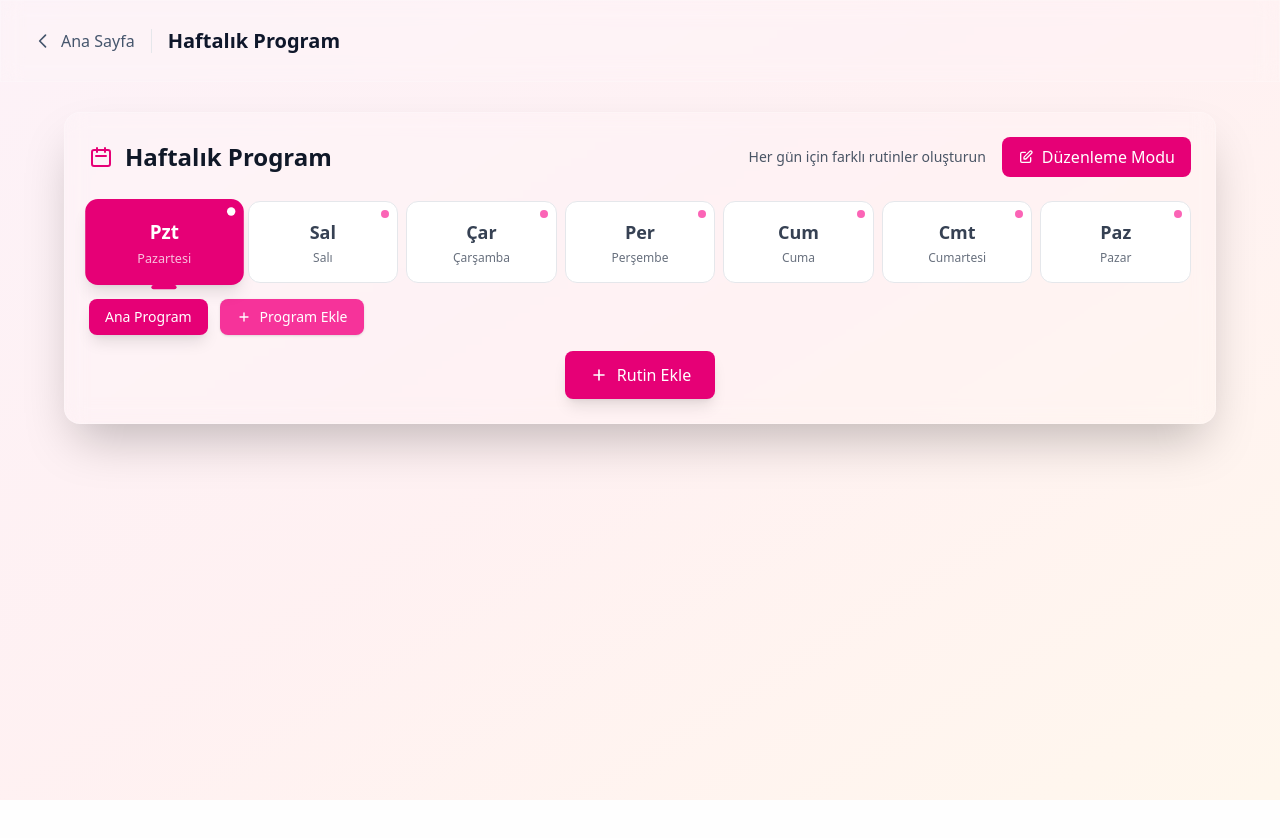
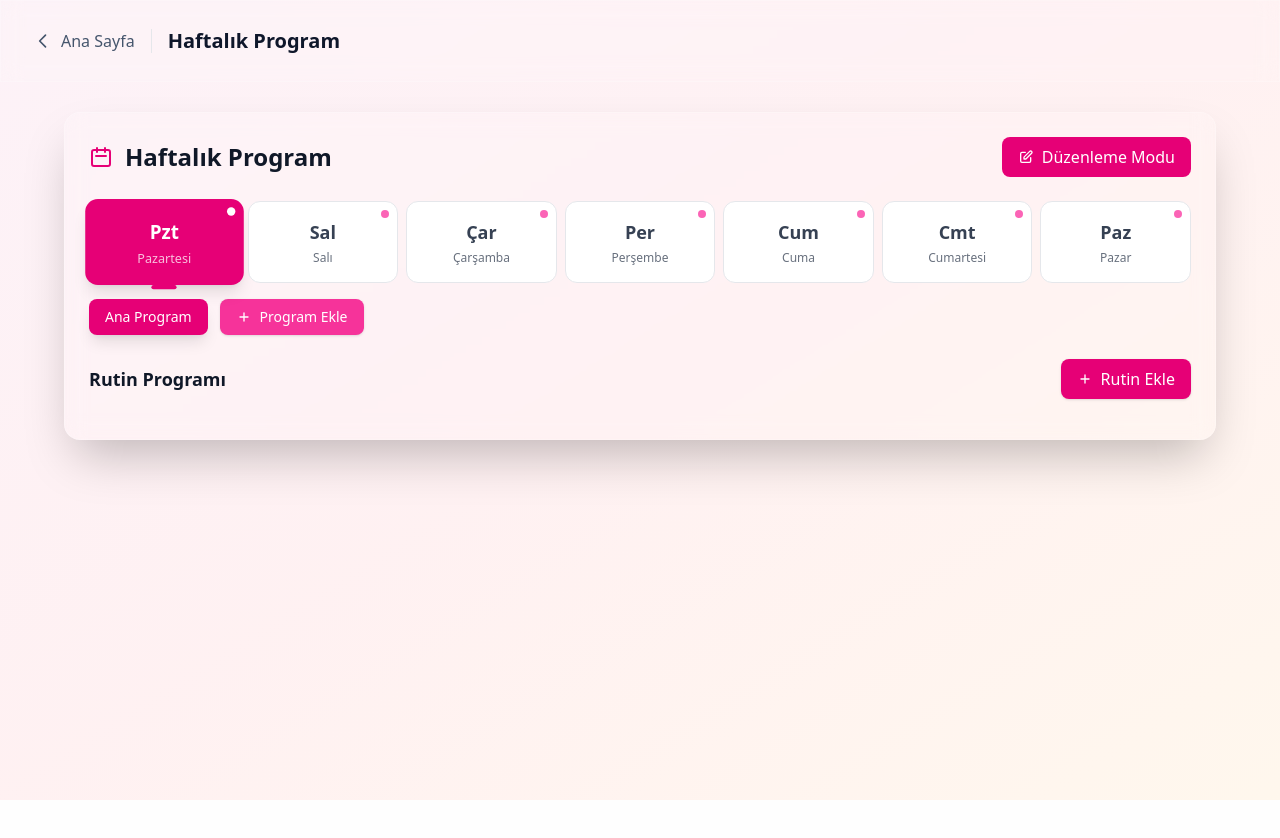
Before and after one commit to MesatArslan/MyHub, a Next.js app: page /routine-tracker in a window 1280 px wide. Both pictures are taken after a click on the button "Düzenle". Shown: the top 838 px of the page. Built offline with nearby package versions, Linux system fonts and the light colour scheme.

Commit message:
routine page updated
paste and copy button added

```diff
--- a/src/app/routine-tracker/components/RoutineScheduleForm.tsx
+++ b/src/app/routine-tracker/components/RoutineScheduleForm.tsx
@@ -104,7 +104,7 @@ export default function RoutineScheduleForm({ selectedDay, unsavedItems, onUnsav
               <div className="md:col-span-1 flex justify-end">
                 <button
                   onClick={() => saveScheduleItem(item)}
-                  className="px-4 py-2 bg-green-600 hover:bg-green-700 text-white rounded-lg transition-colors duration-200"
+                  className="px-4 py-2 bg-pink-600 hover:bg-pink-700 text-white rounded-lg transition-colors duration-200 shadow-sm"
                   title="Kaydet"
                 >
                   <svg className="w-5 h-5" fill="none" stroke="currentColor" viewBox="0 0 24 24">
--- a/src/app/routine-tracker/components/WeeklyDaySelector.tsx
+++ b/src/app/routine-tracker/components/WeeklyDaySelector.tsx
@@ -29,6 +29,10 @@ export interface WeeklyDaySelectorProps {
   onEditItem?: (item: RoutineScheduleItemResponseDto) => void;
   onUnsavedItemsChange?: (items: RoutineScheduleItem[]) => void;
   onReorderItems?: (items: RoutineScheduleItemResponseDto[]) => void;
+  copiedRoutine?: RoutineScheduleItemResponseDto[] | null;
+  copiedFromDay?: string | null;
+  onCopyRoutine?: () => void;
+  onPasteRoutine?: () => void;
 }
 
 const DAYS_OF_WEEK = [
@@ -58,7 +62,11 @@ export default function WeeklyDaySelector({
   onDeleteItem,
   onEditItem,
   onUnsavedItemsChange,
-  onReorderItems
+  onReorderItems,
+  copiedRoutine = null,
+  copiedFromDay = null,
+  onCopyRoutine,
+  onPasteRoutine
 }: WeeklyDaySelectorProps) {
 
   const [editingProgramId, setEditingProgramId] = useState<string | null>(null);
@@ -153,9 +161,35 @@ export default function WeeklyDaySelector({
           </h2>
         </div>
         <div className="flex items-center gap-4">
-          <div className="text-sm text-gray-600 dark:text-gray-400">
-            Her gün için farklı rutinler oluşturun
-          </div>
+          <div className="flex items-center gap-2">
+            {/* Copy Button - Show when in edit mode and there are saved items */}
+            {isEditMode && savedItems.length > 0 && onCopyRoutine && (
+              <button
+                onClick={onCopyRoutine}
+                className="flex items-center px-4 py-2 bg-pink-500 hover:bg-pink-600 text-white rounded-lg transition-colors duration-200 shadow-sm"
+                title="Rutini Kopyala"
+              >
+                <svg className="w-4 h-4 mr-2" fill="none" stroke="currentColor" viewBox="0 0 24 24">
+                  <path strokeLinecap="round" strokeLinejoin="round" strokeWidth={2} d="M8 16H6a2 2 0 01-2-2V6a2 2 0 012-2h8a2 2 0 012 2v2m-6 12h8a2 2 0 002-2v-8a2 2 0 00-2-2h-8a2 2 0 00-2 2v8a2 2 0 002 2z" />
+                </svg>
+                Kopyala
+              </button>
+            )}
+
+            {/* Paste Button - Show when in edit mode, there's a copied routine and we're on a different day */}
+            {isEditMode && copiedRoutine && copiedRoutine.length > 0 && copiedFromDay && copiedFromDay !== selectedDay && onPasteRoutine && (
+              <button
+                onClick={onPasteRoutine}
+                className="flex items-center px-4 py-2 bg-rose-600 hover:bg-rose-700 text-white rounded-lg transition-colors duration-200 shadow-sm"
+                title="Rutini Yapıştır"
+              >
+                <svg className="w-4 h-4 mr-2" fill="none" stroke="currentColor" viewBox="0 0 24 24">
+                  <path strokeLinecap="round" strokeLinejoin="round" strokeWidth={2} d="M9 5H7a2 2 0 00-2 2v12a2 2 0 002 2h10a2 2 0 002-2V7a2 2 0 00-2-2h-2M9 5a2 2 0 002 2h2a2 2 0 002-2M9 5a2 2 0 012-2h2a2 2 0 012 2" />
+                </svg>
+                Yapıştır
+              </button>
+            )}
+
             {onEditModeChange && (
               <button
                 onClick={() => onEditModeChange(!isEditMode)}
@@ -171,6 +205,7 @@ export default function WeeklyDaySelector({
                 {isEditMode ? 'Düzenleme Modu' : 'Düzenle'}
               </button>
             )}
+          </div>
         </div>
       </div>
 
@@ -294,27 +329,26 @@ export default function WeeklyDaySelector({
         </div>
       )}
 
-      {/* Add Routine Button - Show under days boxes when in edit mode */}
+      {/* Display saved schedule items - Always visible under the button */}
+      {(displayItems.length > 0 || isEditMode) && (
+        <div className="mt-6">
+          <div className="flex items-center justify-between mb-4">
+            <h3 className="text-lg font-bold text-gray-900 dark:text-white">
+              Rutin Programı
+            </h3>
+            {/* Add Routine Button - Show on same row as heading when in edit mode */}
             {isEditMode && onAddRoutine && (
-        <div className="mt-4 flex justify-center">
               <button
                 onClick={onAddRoutine}
-            className="flex items-center px-6 py-3 bg-pink-600 hover:bg-pink-700 text-white rounded-lg transition-colors duration-200 shadow-lg"
+                className="flex items-center px-4 py-2 bg-pink-600 hover:bg-pink-700 text-white rounded-lg transition-colors duration-200 shadow-sm"
               >
-            <svg className="w-5 h-5 mr-2" fill="none" stroke="currentColor" viewBox="0 0 24 24">
+                <svg className="w-4 h-4 mr-2" fill="none" stroke="currentColor" viewBox="0 0 24 24">
                   <path strokeLinecap="round" strokeLinejoin="round" strokeWidth={2} d="M12 6v6m0 0v6m0-6h6m-6 0H6" />
                 </svg>
                 Rutin Ekle
               </button>
+            )}
           </div>
-      )}
-
-      {/* Display saved schedule items - Always visible under the button */}
-      {displayItems.length > 0 && (
-        <div className="mt-6">
-          <h3 className="text-lg font-bold text-gray-900 dark:text-white mb-4">
-            Rutin Programı
-          </h3>
           <div className="space-y-2">
             {displayItems.map((item, index) => (
               <div
@@ -454,7 +488,7 @@ export default function WeeklyDaySelector({
                 {/* Save button */}
                 <button
                   onClick={() => saveScheduleItem(item)}
-                  className="flex-shrink-0 px-4 py-2 bg-green-600 hover:bg-green-700 text-white rounded-lg transition-colors duration-200 flex items-center gap-2 shadow-sm hover:shadow"
+                  className="flex-shrink-0 px-4 py-2 bg-pink-600 hover:bg-pink-700 text-white rounded-lg transition-colors duration-200 flex items-center gap-2 shadow-sm hover:shadow"
                   title="Kaydet"
                 >
                   <svg className="w-4 h-4" fill="none" stroke="currentColor" viewBox="0 0 24 24">
--- a/src/app/routine-tracker/page.tsx
+++ b/src/app/routine-tracker/page.tsx
@@ -25,6 +25,8 @@ export default function RoutineTracker() {
   const [isEditMode, setIsEditMode] = useState(false);
   const [savedItems, setSavedItems] = useState<RoutineScheduleItemResponseDto[]>([]);
   const [unsavedItems, setUnsavedItems] = useState<RoutineScheduleItem[]>([]);
+  const [copiedRoutine, setCopiedRoutine] = useState<RoutineScheduleItemResponseDto[] | null>(null);
+  const [copiedFromDay, setCopiedFromDay] = useState<string | null>(null);
 
   // Load programs for the selected day
   useEffect(() => {
@@ -248,6 +250,48 @@ export default function RoutineTracker() {
     setUnsavedItems([...unsavedItems, domainItem]);
   };
 
+  const handleCopyRoutine = () => {
+    // Copy all saved items for the current day and program
+    if (savedItems.length === 0) {
+      alert('Kopyalanacak rutin bulunamadı');
+      return;
+    }
+    setCopiedRoutine([...savedItems]);
+    setCopiedFromDay(selectedDay);
+    alert(`${savedItems.length} rutin öğesi kopyalandı`);
+  };
+
+  const handlePasteRoutine = () => {
+    if (!copiedRoutine || copiedRoutine.length === 0) {
+      alert('Yapıştırılacak rutin bulunamadı');
+      return;
+    }
+
+    // Check if we're pasting to the same day
+    if (copiedFromDay === selectedDay) {
+      alert('Aynı güne yapıştıramazsınız. Farklı bir gün seçin.');
+      return;
+    }
+
+    // Create new items for the target day
+    copiedRoutine.forEach((item) => {
+      const dto: CreateRoutineScheduleItemDto = {
+        startTime: item.startTime,
+        endTime: item.endTime,
+        whatToDo: item.whatToDo,
+        whereToDo: item.whereToDo,
+        day: selectedDay,
+      };
+      RoutineTrackerService.createScheduleItem(dto, selectedDay, selectedProgramId);
+    });
+
+    // Reload items to show the pasted routine
+    const updatedItems = RoutineTrackerService.getScheduleItems(selectedDay, selectedProgramId);
+    setSavedItems(updatedItems);
+
+    alert(`${copiedRoutine.length} rutin öğesi yapıştırıldı`);
+  };
+
   return (
     <div className="relative min-h-screen">
       {/* Fixed Background */}
@@ -275,6 +319,10 @@ export default function RoutineTracker() {
             onEditItem={handleEditItem}
             onUnsavedItemsChange={setUnsavedItems}
             onReorderItems={handleReorderItems}
+            copiedRoutine={copiedRoutine}
+            copiedFromDay={copiedFromDay}
+            onCopyRoutine={handleCopyRoutine}
+            onPasteRoutine={handlePasteRoutine}
           />
         </div>
       </div>
```
Lines whose indentation alone changed are shown as unchanged.
